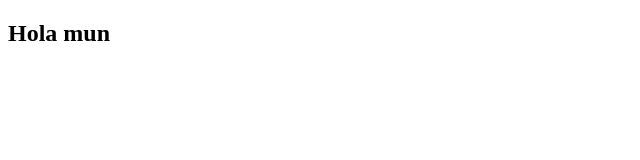
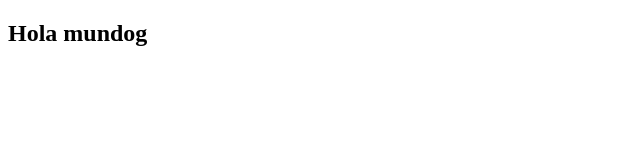
Before and after one commit to EdwinGuerreroCortez/pruebaEma, a plain HTML site: page index.html in a window 1280 px wide. Shown: the full height of the page, 0-640 px from the left. Drawn offline with Linux system fonts and the light colour scheme.

Commit message:
add:emma

```diff
--- a/index.html
+++ b/index.html
@@ -6,6 +6,6 @@
     <title>Document</title>
 </head>
 <body>
-    <h2>Hola mun</h2>
+    <h2>Hola mundog</h2>
 </body>
 </html>
```
